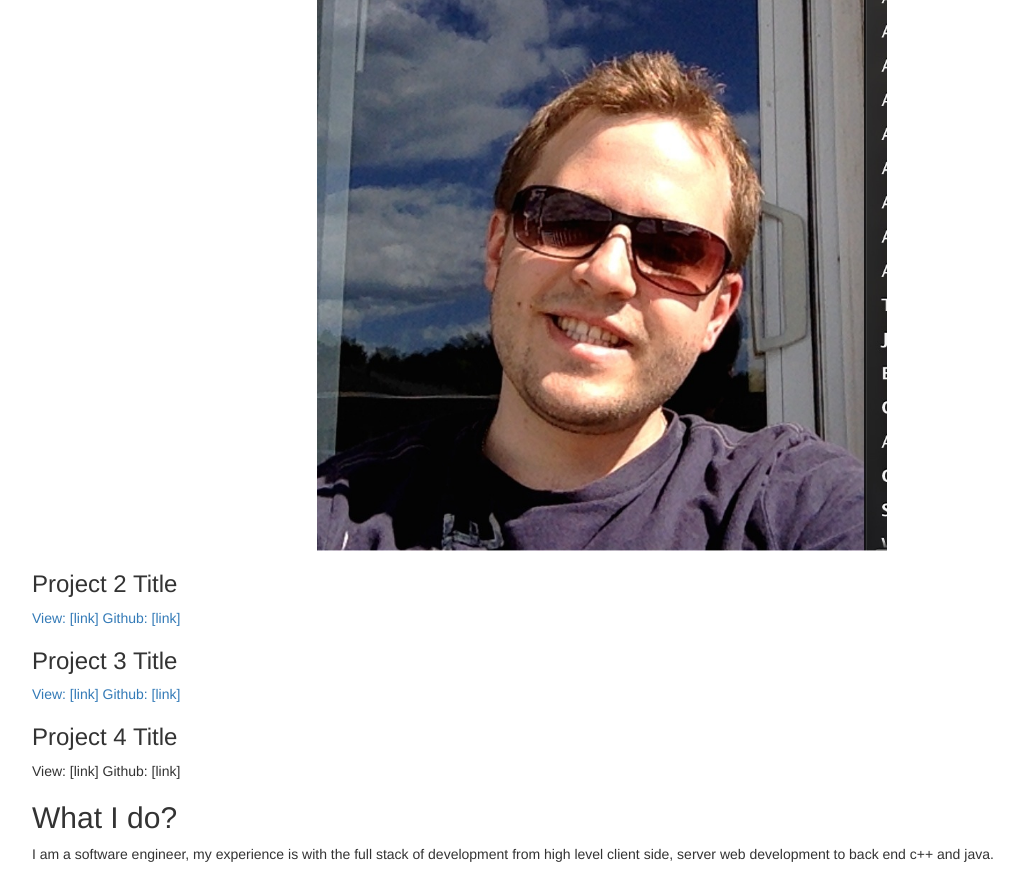
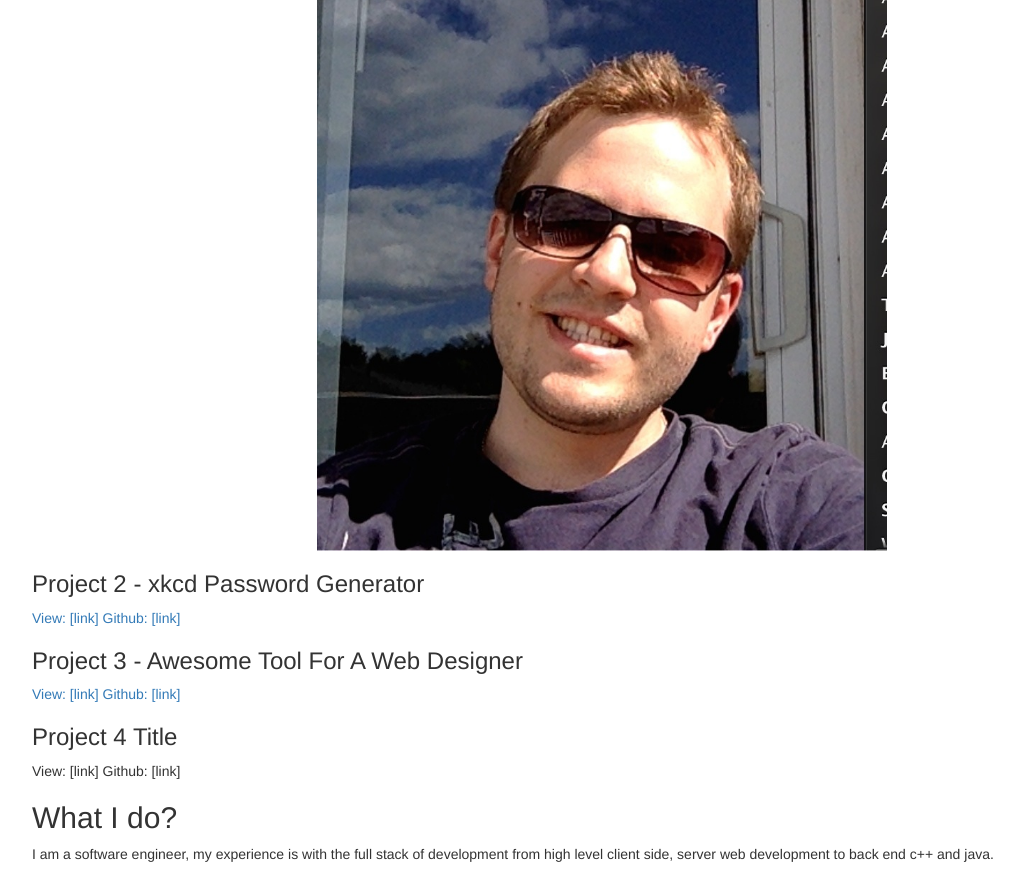
Before and after one commit to nyaroshevsky/p1, a PHP site: page / in a window 1280 px wide. Shown: the part 110-983 px from the top of the page, without its empty margins (38-1062 px from the left). Run offline with PHP 8.4, Linux system fonts and the light colour scheme; some libraries are stand-ins or nearby versions.

```diff
--- a/index.php
+++ b/index.php
@@ -34,11 +34,11 @@
 
                 <img src='http://p1.nyaroshevsky.me/images/avatar.jpg'  alt='Nik Yaroshevsky'>
 
-                <h3>Project 2 Title</h3>
+        <h3>Project 2 - xkcd Password Generator </h3>
                  <a href="http://p2.nyaroshevsky.me">View: [link]</a>
         <a href="https://github.com/nyaroshevsky/p2">Github: [link] </a>
 
-        <h3>Project 3 Title</h3>
+        <h3>Project 3 - Awesome Tool For A Web Designer</h3>
                 <a href="http://p3.nyaroshevsky.me">View: [link]</a>
         <a href="https://github.com/nyaroshevsky/p3">Github: [link] </a>
 
```
